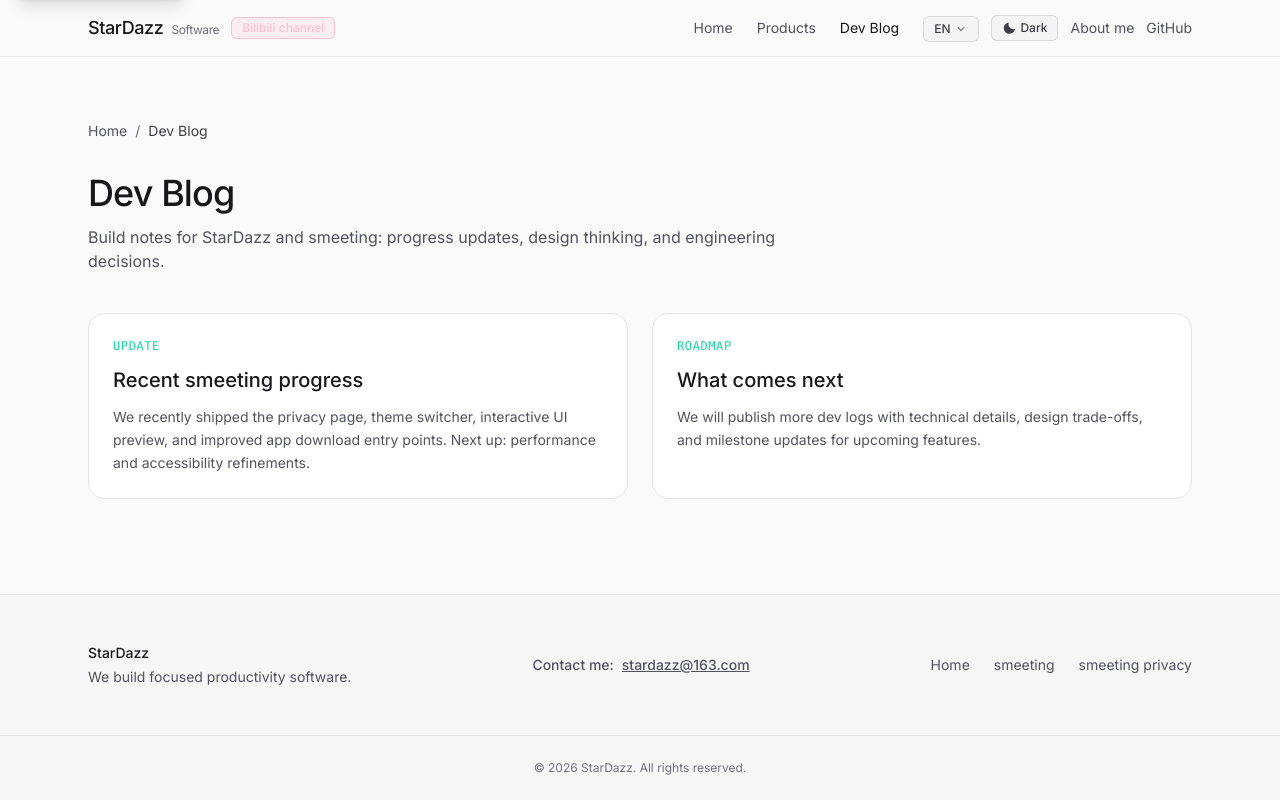
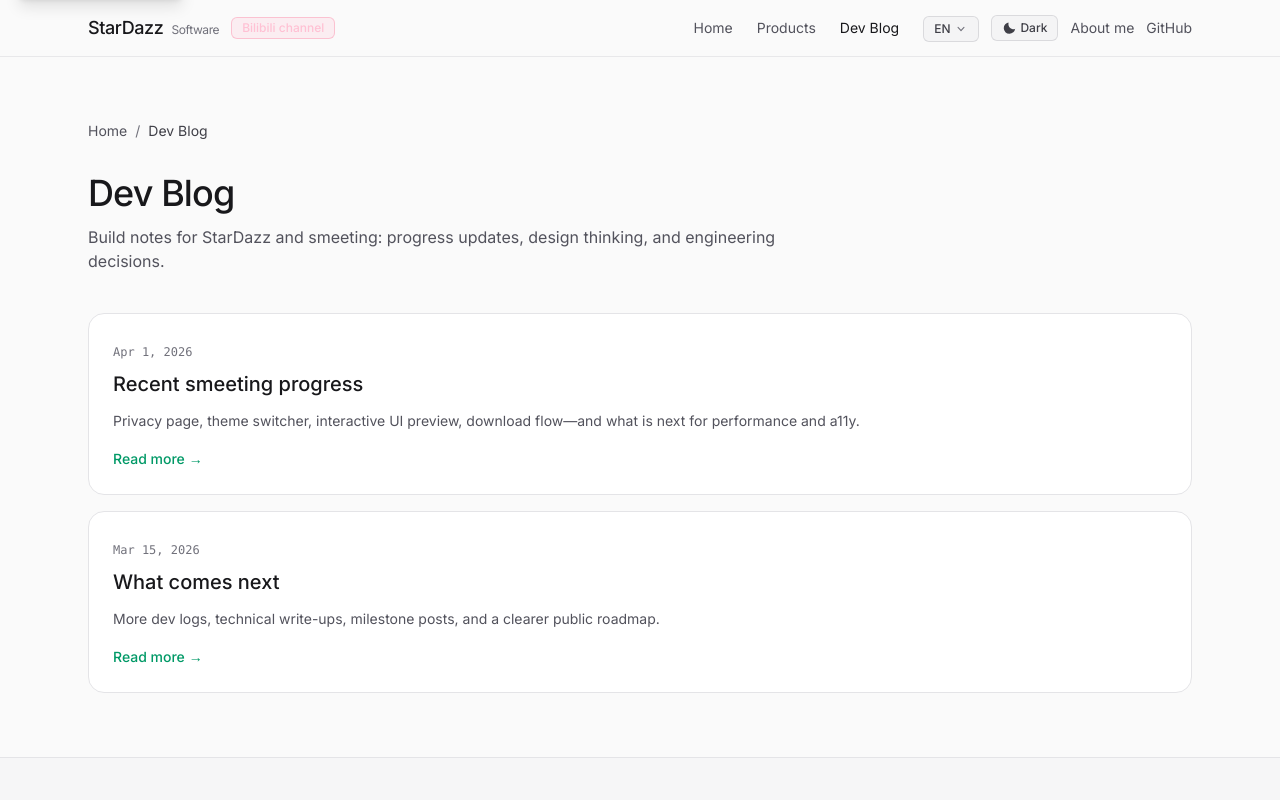
Before and after one commit to YihanLi-erisaer/stardazz.com, a React (Vite) app in the folder StarDazz/: page /blog in a window 1280 px wide. Shown: the top 800 px of the page. Built offline with nearby package versions, Linux system fonts and the light colour scheme.

Commit message:
add BlogPostPage, Post Page use markdown container to display contents

```diff
--- a/StarDazz/src/App.tsx
+++ b/StarDazz/src/App.tsx
@@ -2,6 +2,7 @@
 import { MainLayout } from './layouts/MainLayout'
 import { AboutPage } from './pages/AboutPage'
 import { BlogPage } from './pages/BlogPage'
+import { BlogPostPage } from './pages/BlogPostPage'
 import { HomePage } from './pages/HomePage'
 import { NotFoundPage } from './pages/NotFoundPage'
 import { SmeetingPage } from './pages/SmeetingPage'
@@ -14,6 +15,7 @@
         <Route element={<MainLayout />}>
           <Route path="/" element={<HomePage />} />
           <Route path="/blog" element={<BlogPage />} />
+          <Route path="/blog/:slug" element={<BlogPostPage />} />
           <Route path="/about" element={<AboutPage />} />
           <Route
             path="/products/smeeting/privacy"
--- /dev/null
+++ b/StarDazz/src/content/devBlogPosts.ts
@@ -0,0 +1,102 @@
+import type { Locale } from '../i18n/messages'
+
+/** Bilingual fields for dev blog posts (add new posts here). */
+export type LocalizedText = Record<Locale, string>
+
+export type DevBlogPost = {
+  slug: string
+  /** ISO `YYYY-MM-DD` for sorting and display */
+  date: string
+  title: LocalizedText
+  excerpt: LocalizedText
+  /** Full Markdown body per locale */
+  body: LocalizedText
+}
+
+export const DEV_BLOG_POSTS: DevBlogPost[] = [
+  {
+    slug: 'smeeting-progress-update',
+    date: '2026-04-01',
+    title: {
+      zh: 'smeeting 近期开发进展',
+      en: 'Recent smeeting progress',
+    },
+    excerpt: {
+      zh:
+        '隐私政策、主题切换、交互式 UI 预览与下载入口等更新，以及后续性能与可访问性计划。',
+      en:
+        'Privacy page, theme switcher, interactive UI preview, download flow—and what is next for performance and a11y.',
+    },
+    body: {
+      zh: [
+        '这一迭代里，我们主要围绕**合规与体验**做了几件事：',
+        '',
+        '- 上线独立的**隐私政策**页面，说明麦克风、转写与本地模型的数据边界。',
+        '- 站点与产品侧支持**浅色 / 深色主题**，减少长时间阅读的疲劳。',
+        '- 增加**应用界面预览**（网页演示），方便在商店外快速了解主要界面状态。',
+        '- 优化 **GitHub Releases / 下载**相关入口，让试用路径更直观。',
+        '',
+        '## 接下来',
+        '',
+        '会继续打磨 **性能**（启动、转写与摘要延迟）以及 **可访问性**（焦点、对比度与屏幕阅读器友好度）。欢迎在 [GitHub](https://github.com/YihanLi-erisaer/smeeting) 提 issue。',
+      ].join('\n'),
+      en: [
+        'This cycle focused on **compliance and UX**:',
+        '',
+        '- Shipped a dedicated **privacy policy** page (mic, transcripts, on-device models).',
+        '- Added **light/dark theme** across the site and product-facing surfaces.',
+        '- Built an **in-app UI preview** (web mock-up) so people can skim flows before install.',
+        '- Improved **GitHub Releases / download** entry points for a clearer try-out path.',
+        '',
+        '## Next',
+        '',
+        'We will keep tightening **performance** (cold start, ASR/summary latency) and **accessibility** (focus, contrast, screen-reader ergonomics). Issues welcome on [GitHub](https://github.com/YihanLi-erisaer/smeeting).',
+      ].join('\n'),
+    },
+  },
+  {
+    slug: 'roadmap-next-steps',
+    date: '2026-03-15',
+    title: {
+      zh: '下一阶段计划',
+      en: 'What comes next',
+    },
+    excerpt: {
+      zh: '更多开发日志、技术细节与里程碑公开，以及功能迭代的透明路线。',
+      en:
+        'More dev logs, technical write-ups, milestone posts, and a clearer public roadmap.',
+    },
+    body: {
+      zh: [
+        'Dev Blog 会从此前「静态公告」改成**可跳转的多篇文章**结构：每篇文章在代码里用 Markdown 维护，前端统一渲染。',
+        '',
+        '## 你在这里会看到',
+        '',
+        '- 版本亮点与**工程权衡**（为什么这样设计、放弃了什么）。',
+        '- **性能与端侧模型**相关的实测笔记。',
+        '- 与 smeeting 路线图对齐的**里程碑**更新。',
+        '',
+        '若有希望优先覆盖的主题，欢迎通过 GitHub 或邮件反馈。',
+      ].join('\n'),
+      en: [
+        'The dev blog is now a **real index + post** setup: each article is Markdown in the repo and rendered on the site.',
+        '',
+        '## You can expect',
+        '',
+        '- Release notes with **engineering trade-offs** (what we picked and what we skipped).',
+        '- Notes on **on-device models and performance** with real measurements.',
+        '- **Milestone updates** aligned with the smeeting roadmap.',
+        '',
+        'If you want a topic covered first, ping us on GitHub or email.',
+      ].join('\n'),
+    },
+  },
+]
+
+export function getDevBlogPostBySlug(slug: string): DevBlogPost | undefined {
+  return DEV_BLOG_POSTS.find((p) => p.slug === slug)
+}
+
+export function getDevBlogPostsSorted(): DevBlogPost[] {
+  return [...DEV_BLOG_POSTS].sort((a, b) => (a.date < b.date ? 1 : -1))
+}
--- a/StarDazz/src/i18n/messages.ts
+++ b/StarDazz/src/i18n/messages.ts
@@ -141,14 +141,8 @@
       crumbCurrent: '开发博客',
       title: '开发博客',
       subtitle: '记录 StarDazz 与 smeeting 的开发进度、设计思路和工程实践。',
-      tagUpdate: '更新',
-      tagRoadmap: '路线图',
-      post1Title: 'smeeting 近期开发进展',
-      post1Body:
-        '最近我们完成了隐私政策页面、主题切换、交互式 UI 预览以及应用下载入口优化。后续会继续完善性能与可访问性。',
-      post2Title: '下一阶段计划',
-      post2Body:
-        '接下来会发布更多产品开发日志，补充技术细节与设计决策，并公开关键功能的迭代路线。',
+      readMore: '阅读全文',
+      backToBlog: '返回博客列表',
     },
     footer: {
       blurb: '专注打造提升效率的软件产品。',
@@ -386,14 +380,8 @@
       title: 'Dev Blog',
       subtitle:
         'Build notes for StarDazz and smeeting: progress updates, design thinking, and engineering decisions.',
-      tagUpdate: 'Update',
-      tagRoadmap: 'Roadmap',
-      post1Title: 'Recent smeeting progress',
-      post1Body:
-        'We recently shipped the privacy page, theme switcher, interactive UI preview, and improved app download entry points. Next up: performance and accessibility refinements.',
-      post2Title: 'What comes next',
-      post2Body:
-        'We will publish more dev logs with technical details, design trade-offs, and milestone updates for upcoming features.',
+      readMore: 'Read more',
+      backToBlog: 'Back to blog',
     },
     footer: {
       blurb: 'We build focused productivity software.',
--- a/StarDazz/src/pages/BlogPage.tsx
+++ b/StarDazz/src/pages/BlogPage.tsx
@@ -1,8 +1,24 @@
 import { Link } from 'react-router-dom'
+import { getDevBlogPostsSorted } from '../content/devBlogPosts'
 import { useLanguage } from '../i18n/LanguageContext'
+import type { Locale } from '../i18n/messages'
+
+function formatBlogDate(iso: string, locale: Locale): string {
+  const d = new Date(`${iso}T12:00:00`)
+  try {
+    return new Intl.DateTimeFormat(locale === 'zh' ? 'zh-CN' : 'en-US', {
+      year: 'numeric',
+      month: 'short',
+      day: 'numeric',
+    }).format(d)
+  } catch {
+    return iso
+  }
+}
 
 export function BlogPage() {
-  const { t } = useLanguage()
+  const { locale, t } = useLanguage()
+  const posts = getDevBlogPostsSorted()
 
   return (
     <div className="mx-auto max-w-6xl px-4 py-12 sm:px-6 sm:py-16">
@@ -21,31 +37,37 @@
         <p className="mt-3 text-zinc-600 dark:text-zinc-500">{t('blog.subtitle')}</p>
       </header>
 
-      <section className="mt-10 grid gap-6 md:grid-cols-2">
-        <article className="rounded-2xl border border-zinc-200 bg-white p-6 dark:border-white/[0.08] dark:bg-zinc-950/60">
-          <p className="font-mono text-xs uppercase tracking-wider text-emerald-400/90">
-            {t('blog.tagUpdate')}
-          </p>
-          <h2 className="mt-3 text-xl font-medium text-zinc-900 dark:text-zinc-100">
-            {t('blog.post1Title')}
-          </h2>
-          <p className="mt-3 text-sm leading-relaxed text-zinc-600 dark:text-zinc-500">
-            {t('blog.post1Body')}
-          </p>
-        </article>
-
-        <article className="rounded-2xl border border-zinc-200 bg-white p-6 dark:border-white/[0.08] dark:bg-zinc-950/60">
-          <p className="font-mono text-xs uppercase tracking-wider text-emerald-400/90">
-            {t('blog.tagRoadmap')}
-          </p>
-          <h2 className="mt-3 text-xl font-medium text-zinc-900 dark:text-zinc-100">
-            {t('blog.post2Title')}
-          </h2>
-          <p className="mt-3 text-sm leading-relaxed text-zinc-600 dark:text-zinc-500">
-            {t('blog.post2Body')}
-          </p>
-        </article>
-      </section>
+      <ul className="mt-10 flex flex-col gap-4">
+        {posts.map((post) => (
+          <li key={post.slug}>
+            <article className="rounded-2xl border border-zinc-200 bg-white transition hover:border-zinc-300 dark:border-white/[0.08] dark:bg-zinc-950/60 dark:hover:border-white/[0.14]">
+              <Link
+                to={`/blog/${post.slug}`}
+                className="block p-6 no-underline outline-none focus-visible:ring-2 focus-visible:ring-emerald-500/60 focus-visible:ring-offset-2 focus-visible:ring-offset-zinc-50 dark:focus-visible:ring-offset-zinc-950"
+              >
+                <time
+                  dateTime={post.date}
+                  className="font-mono text-xs text-zinc-500 dark:text-zinc-500"
+                >
+                  {formatBlogDate(post.date, locale)}
+                </time>
+                <h2 className="mt-2 text-xl font-medium text-zinc-900 dark:text-zinc-100">
+                  {post.title[locale]}
+                </h2>
+                <p className="mt-3 line-clamp-3 text-sm leading-relaxed text-zinc-600 dark:text-zinc-500">
+                  {post.excerpt[locale]}
+                </p>
+                <span className="mt-4 inline-flex text-sm font-medium text-emerald-600 dark:text-emerald-400/95">
+                  {t('blog.readMore')}
+                  <span aria-hidden className="ml-1">
+                    →
+                  </span>
+                </span>
+              </Link>
+            </article>
+          </li>
+        ))}
+      </ul>
     </div>
   )
 }
--- /dev/null
+++ b/StarDazz/src/pages/BlogPostPage.tsx
@@ -0,0 +1,73 @@
+import { Link, useParams } from 'react-router-dom'
+import { MarkdownPreview } from '../components/MarkdownPreview'
+import { NotFoundPage } from './NotFoundPage'
+import { getDevBlogPostBySlug } from '../content/devBlogPosts'
+import { useLanguage } from '../i18n/LanguageContext'
+import type { Locale } from '../i18n/messages'
+
+function formatBlogDate(iso: string, locale: Locale): string {
+  const d = new Date(`${iso}T12:00:00`)
+  try {
+    return new Intl.DateTimeFormat(locale === 'zh' ? 'zh-CN' : 'en-US', {
+      year: 'numeric',
+      month: 'long',
+      day: 'numeric',
+    }).format(d)
+  } catch {
+    return iso
+  }
+}
+
+export function BlogPostPage() {
+  const { slug } = useParams<{ slug: string }>()
+  const { locale, t } = useLanguage()
+  const post = slug ? getDevBlogPostBySlug(slug) : undefined
+
+  if (!post) {
+    return <NotFoundPage />
+  }
+
+  return (
+    <div className="mx-auto max-w-3xl px-4 py-12 sm:px-6 sm:py-16">
+      <nav className="text-sm text-zinc-600 dark:text-zinc-500">
+        <Link to="/" className="hover:text-zinc-900 dark:hover:text-zinc-300">
+          {t('blog.crumbHome')}
+        </Link>
+        <span className="mx-2 text-zinc-500 dark:text-zinc-600">/</span>
+        <Link to="/blog" className="hover:text-zinc-900 dark:hover:text-zinc-300">
+          {t('blog.crumbCurrent')}
+        </Link>
+        <span className="mx-2 text-zinc-500 dark:text-zinc-600">/</span>
+        <span className="text-zinc-700 dark:text-zinc-400">{post.title[locale]}</span>
+      </nav>
+
+      <header className="mt-8 border-b border-zinc-200 pb-8 dark:border-white/[0.08]">
+        <time
+          dateTime={post.date}
+          className="font-mono text-sm text-zinc-500 dark:text-zinc-500"
+        >
+          {formatBlogDate(post.date, locale)}
+        </time>
+        <h1 className="mt-3 text-3xl font-medium tracking-tight text-zinc-900 dark:text-zinc-50 sm:text-4xl">
+          {post.title[locale]}
+        </h1>
+        <p className="mt-4 text-lg leading-relaxed text-zinc-600 dark:text-zinc-400">
+          {post.excerpt[locale]}
+        </p>
+      </header>
+
+      <div className="mt-10">
+        <MarkdownPreview source={post.body[locale]} />
+      </div>
+
+      <p className="mt-12">
+        <Link
+          to="/blog"
+          className="text-sm font-medium text-zinc-600 underline-offset-4 hover:text-zinc-900 hover:underline dark:text-zinc-400 dark:hover:text-zinc-200"
+        >
+          ← {t('blog.backToBlog')}
+        </Link>
+      </p>
+    </div>
+  )
+}
```
Also changed, not shown: StarDazz/scripts/write-seo-files.mjs (+11 -1 lines), StarDazz/src/components/SiteSeo.tsx (+29 -5 lines), 1 other file (tests, documents, lock files or other folders).
